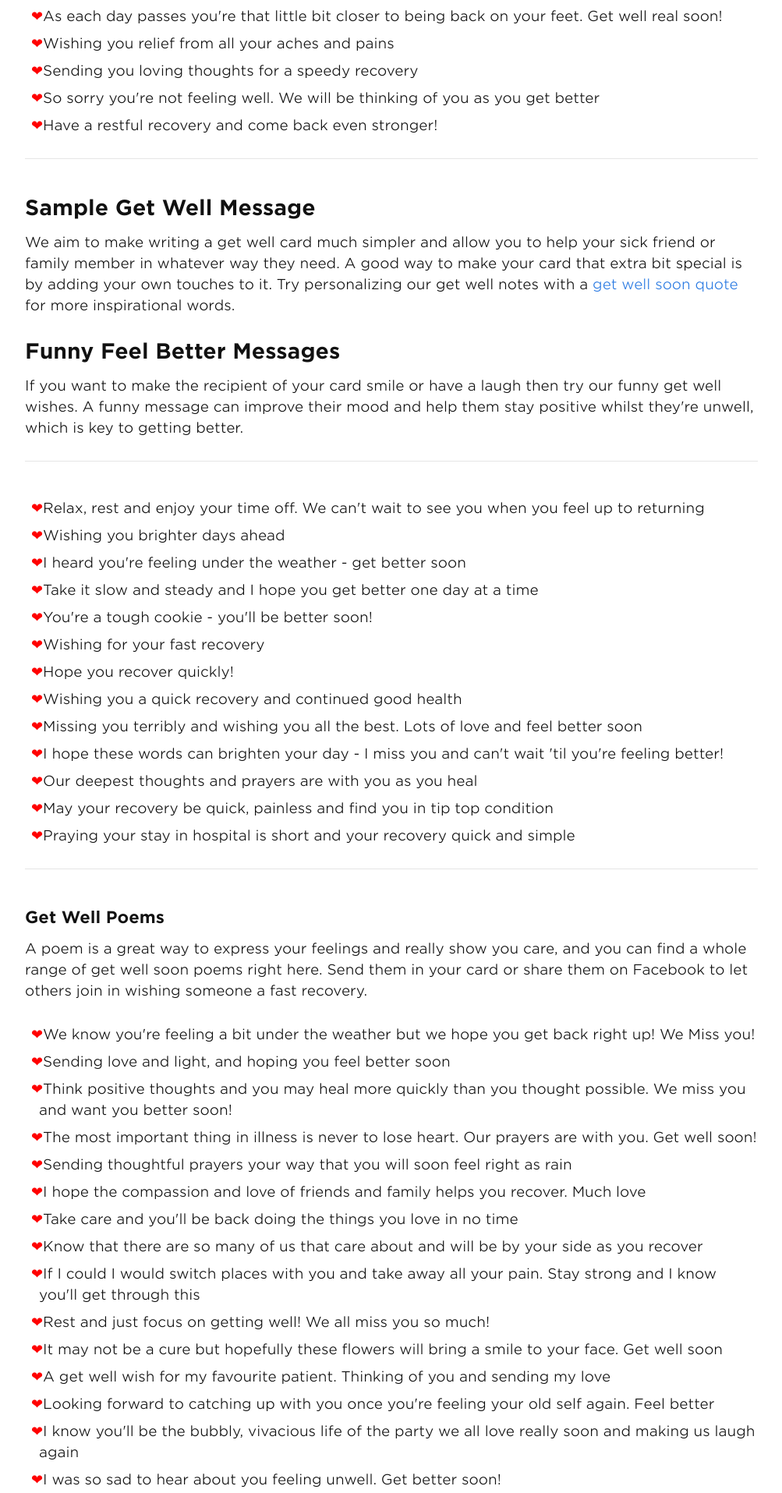
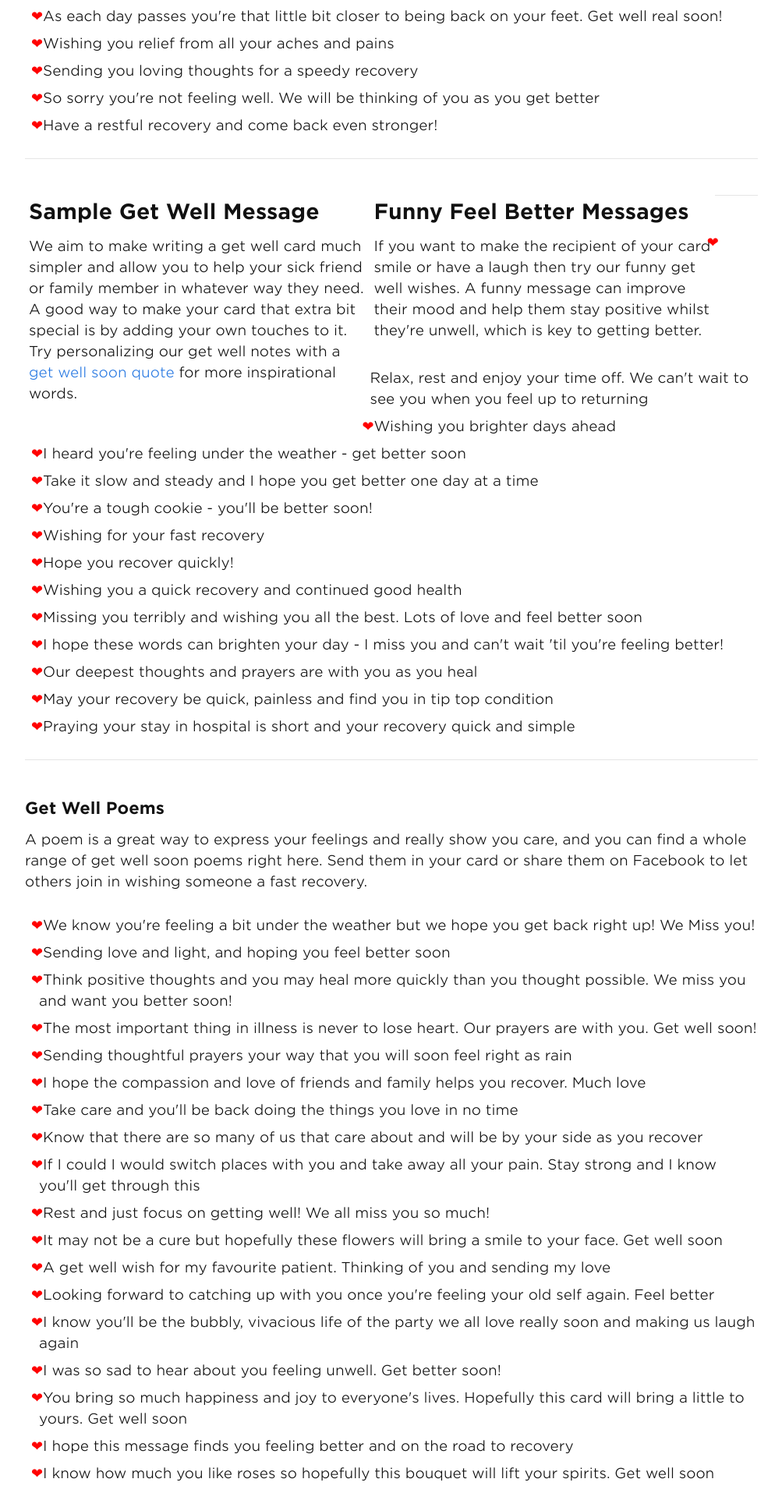
Before and after one commit to andyml123/andyml123.github.io, a Jekyll site: the page built from get-well-wishes.md, in a window 1280 px wide. Shown: the part 4479-6394 px from the top of the page at 78% size, without its empty margins (138-1141 px from the left). Built offline with Jekyll 4.4.1, drawn with Linux system fonts in a browser that asks for light colours.

Commit message:
Update get-well-wishes.md

```diff
--- a/get-well-wishes.md
+++ b/get-well-wishes.md
@@ -139,18 +139,21 @@ We've put together this list of 100 get well wishes to help you get the best mes
 
 <hr>
 
+<div class="row">
+<div class="column">
 <h2>Sample Get Well Message</h2>
 
 <p>
 We aim to make writing a get well card much simpler and allow you to help your sick friend or family member in whatever way they need. A good way to make your card that extra bit special is by adding your own touches to it. Try personalizing our get well notes with a <a href="/get-well-soon-quotes/">get well soon quote</a> for more inspirational words.
 </p>
-
+</div>
+<div class="column">
 <h2>Funny Feel Better Messages</h2>
-
 
 <p>
 If you want to make the recipient of your card smile or have a laugh then try our funny get well wishes. A funny message can improve their mood and help them stay positive whilst they're unwell, which is key to getting better.
 </p>
+</div>
 
 <hr>
 
```
